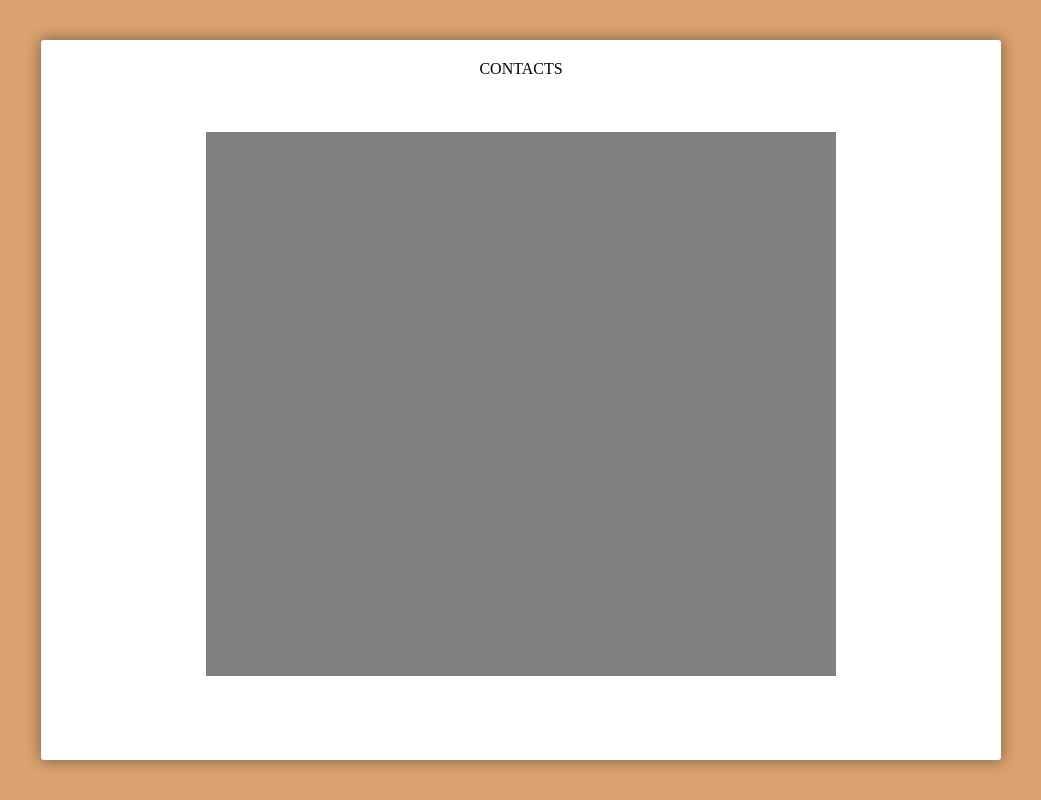
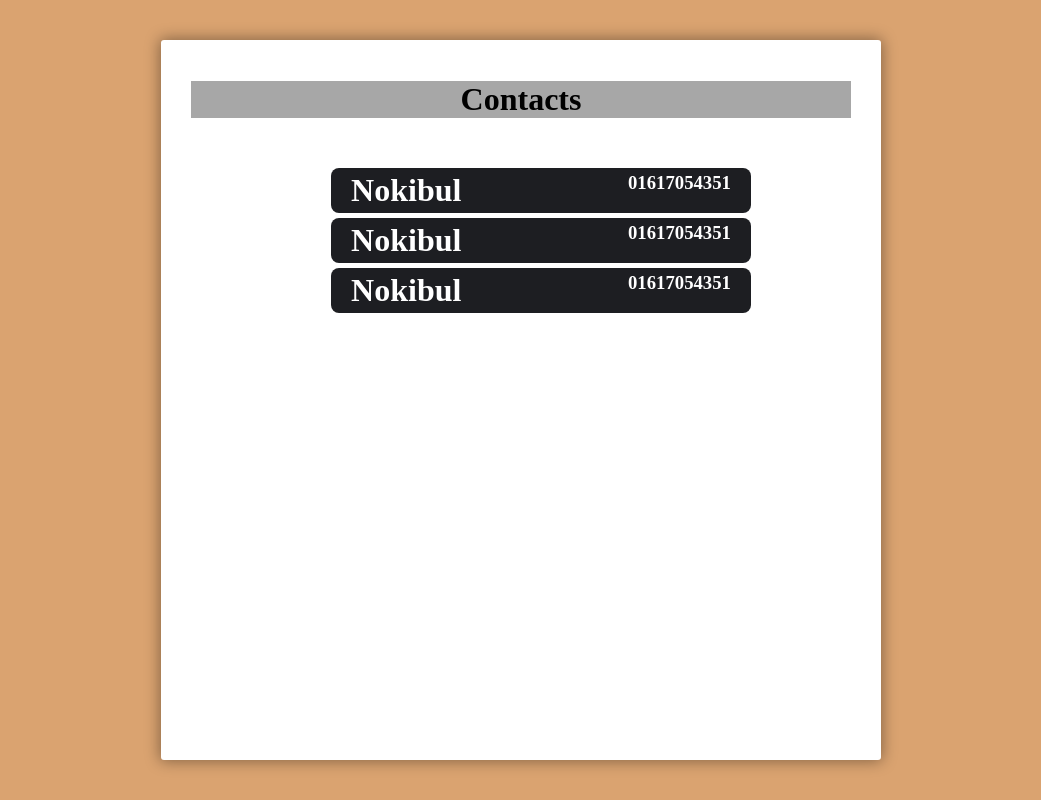
Before and after one commit to nokibul/hypertest, a React (Vite) app: page /contacts in a window 1280 px wide. Shown: the whole page, without its empty margins (119-1160 px from the left). Built offline with nearby package versions, Linux system fonts and the light colour scheme; a web font is replaced by a local one.

Commit message:
Added list page

```diff
--- a/src/components/list/List.jsx
+++ b/src/components/list/List.jsx
@@ -5,10 +5,27 @@ const List = () => {
   return (
     <>
       <div className="container">
-        CONTACTS
+        <h1 className='page-title'>Contacts</h1>
         <div className="list-container">
           <ul className='list'>
-
+            <li className='list-item'>
+              <a href=''>
+                <h1>Nokibul</h1>
+                <h3>01617054351</h3>
+              </a>
+            </li>
+            <li className='list-item'>
+              <a href=''>
+                <h1>Nokibul</h1>
+                <h3>01617054351</h3>
+              </a>
+            </li>
+            <li className='list-item'>
+              <a href=''>
+                <h1>Nokibul</h1>
+                <h3>01617054351</h3>
+              </a>
+            </li>
           </ul>
         </div>
       </div>
--- a/src/components/list/list.scss
+++ b/src/components/list/list.scss
@@ -5,16 +5,50 @@
     box-shadow: 0 0 15px 1px rgba(0, 0, 0, 0.4);
     padding: 20px 30px;
     box-sizing: border-box;
-    width: 80%;
-    margin: 0 10%;
+    width: 60%;
+    margin: 0 auto;
     position: relative;
     height: 90vh;
 }
 
+.page-title{
+    font-size: 2rem;
+    margin-bottom: 50px;
+    background-color: rgb(167, 167, 167);
+}
+
 .list-container{
-    background-color: grey;
+    // background-color: grey;
     height: 80%;
     width: 70%;
     margin: 0 auto;
     margin-top: 6%;
 }
+
+.list{
+    list-style: none;
+    // position: relative;
+}
+
+.list-item{
+    margin-bottom: 5px;
+    cursor: pointer;
+    :hover{
+        transform: translateX(5px);
+    }
+    a{
+        border-radius: 8px;
+        background-color: #1D1E22;
+        color: white;
+        display: flex;
+        justify-content: space-between;
+        width: 90%;
+        margin: 0 auto;
+        text-decoration: none;
+        padding: 4px 20px;
+        h1,h3{
+            padding: 0;
+            margin: 0;
+        }
+    }
+}
```
